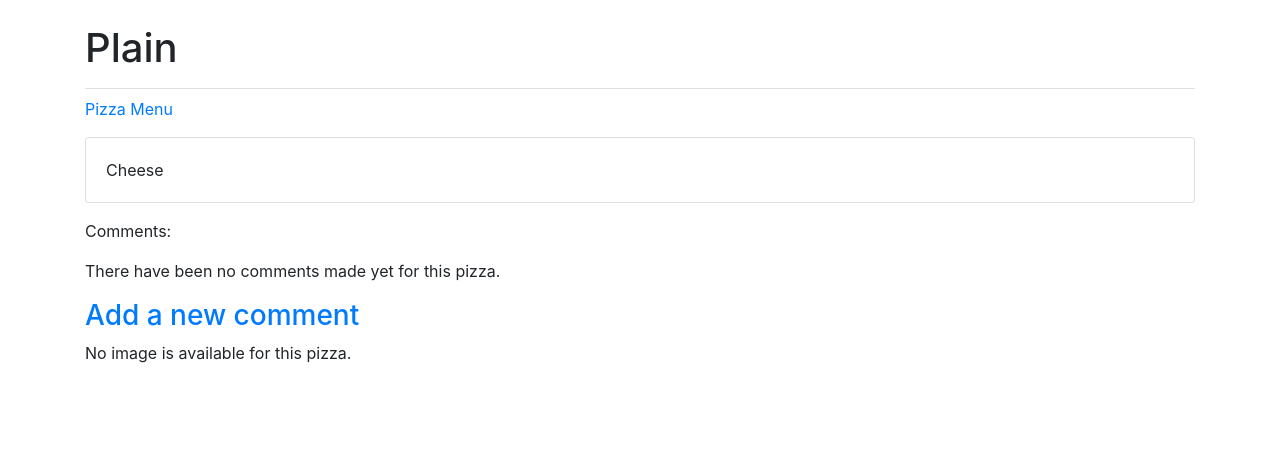
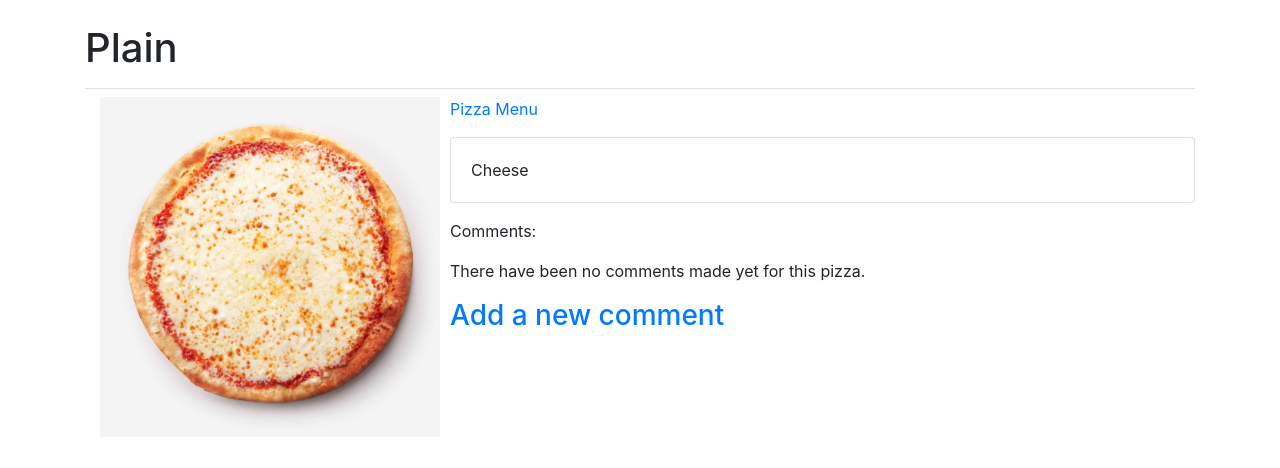
Before and after one commit to nikkivacca/Pizzeria, a Django app: page /pizzas/1/ in a window 1280 px wide. Shown: the part 58-526 px from the top of the page. Run offline with Django 3.2, Linux system fonts and the light colour scheme; data comes from the database, SQL or seed files in the repository; data that the repository does not hold is empty; some libraries are stand-ins or nearby versions.

Commit message:
finished

```diff
--- a/learning_log/settings.py
+++ b/learning_log/settings.py
@@ -120,3 +120,5 @@ USE_TZ = True
 # https://docs.djangoproject.com/en/3.0/howto/static-files/
 
 STATIC_URL = '/static/'
+MEDIA_ROOT = os.path.join(BASE_DIR, 'media')
+MEDIA_URL = '/media/'
--- a/learning_log/urls.py
+++ b/learning_log/urls.py
@@ -15,8 +15,13 @@ Including another URLconf
 """
 from django.contrib import admin
 from django.urls import path, include
+from django.conf import settings
+from django.conf.urls.static import static
 
 urlpatterns = [
     path('admin/', admin.site.urls),
     path('',include('pizzas.urls')),
 ]
+
+if settings.DEBUG:
+    urlpatterns += static(settings.MEDIA_URL, document_root=settings.MEDIA_ROOT)
--- a/pizzas/models.py
+++ b/pizzas/models.py
@@ -4,7 +4,7 @@ from django.db import models
 
 class Pizza(models.Model):
     pizza_name= models.CharField(max_length=200)
-
+    image= models.ImageField(blank=True, upload_to= 'images/', null=True)
     def __str__(self):
         return self.pizza_name
 
@@ -31,7 +31,3 @@ class Comment(models.Model):
 
     def __str__(self):
         return f"{self.comment[:300]}"
-
-class Image(models.Model):
-    pizza=models.ForeignKey(Pizza, on_delete=models.CASCADE)
-    image=models.ImageField(upload_to= 'images/')
--- a/pizzas/templates/pizzas/pizza.html
+++ b/pizzas/templates/pizzas/pizza.html
@@ -7,10 +7,14 @@
 {% endblock page_header %}
 
 {% block content %}
+
+<div class="col-md-4">
+    <img src="{{ pizza.image.url }}" class="img-responsive" style="width: 100%; float: left; margin-right: 10px;"/>
+</div>
+
 <P>
     <a href="{% url 'pizzas:pizzas' %}">Pizza Menu</a>
 </P>
-
 
     {% for t in toppings %}
     <div class='card mb-3'>
@@ -38,14 +42,5 @@
 
     <h3><a href="{% url 'pizzas:comment' pizza.id %}">Add a new comment</a></h3>
 
-    {% for i in image %}
-    <div class="col-md-4">
-        <img src="{{i.image.url }}" class="img-responsive" style="width: 100%; float: left; margin-right: 10px;"/>
 
-    </div>
-
-    {% empty %}
-    <p> No image is available for this pizza.</p>
-
-    {% endfor %}
 {% endblock content %}
--- a/pizzas/views.py
+++ b/pizzas/views.py
@@ -18,10 +18,8 @@ def pizza(request, pizza_id):
     pizza = Pizza.objects.get(id=pizza_id)
     toppings = pizza.topping_set.all()
     comments= pizza.comment_set.all()
-    if request.method =='GET':
-        image = pizza.image_set.all()
 
-    context = {'pizza':pizza, 'toppings':toppings, 'comments':comments, 'image':image}
+    context = {'pizza':pizza, 'toppings':toppings, 'comments':comments}
 
     return render(request, 'pizzas/pizza.html', context)
 
```
Also changed, not shown: db.sqlite3, media/images/Hawaiian_Pizza_k1u7CeV.jpg (added), media/images/MeatLovers_Pizza_52Vhiqu.jpg (added), media/images/Pepperonni_Pizza_fbT0cIc.jpg (added), media/images/Plain_Pizza.jpg (added), media/images/SausagePeppers_Pizza_bgYlcTn.jpg (added), media/images/Veggie_Pizza_tBVE2VO.jpg (added), pizzas/migrations/0003_auto_20220505_1508.py (added).
